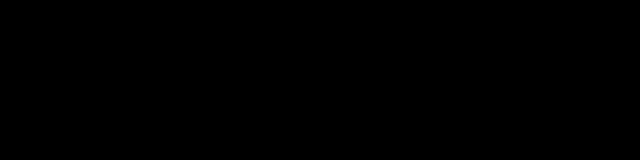
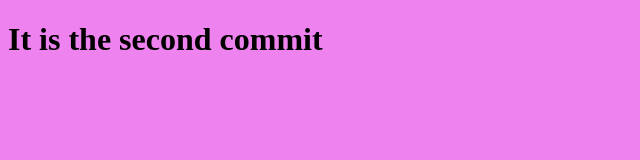
Before and after one commit to IITian-KeshavArora/demoRepo, a plain HTML site: page index.html in a window 1280 px wide. Shown: the whole page, without its empty margins (0-640 px from the left). Drawn offline with Linux system fonts and the light colour scheme.

Commit message:
second commit

```diff
--- a/app.js
+++ b/app.js
@@ -1,3 +1 @@
-let a = 5;
-console.log(a);
-// added all the files and saved it.
+// It is the 2nd commit
--- a/index.html
+++ b/index.html
@@ -7,7 +7,7 @@
     <link rel="stylesheet" href="style.css">
 </head>
 <body>
-
+    <h1>It is the second commit</h1>
     <script src="app.js"></script>
 </body>
 </html>
--- a/style.css
+++ b/style.css
@@ -1,5 +1,4 @@
 body
 {
-    background-color: black;
-    color: yellow;
+    background-color: violet;
 }
```
